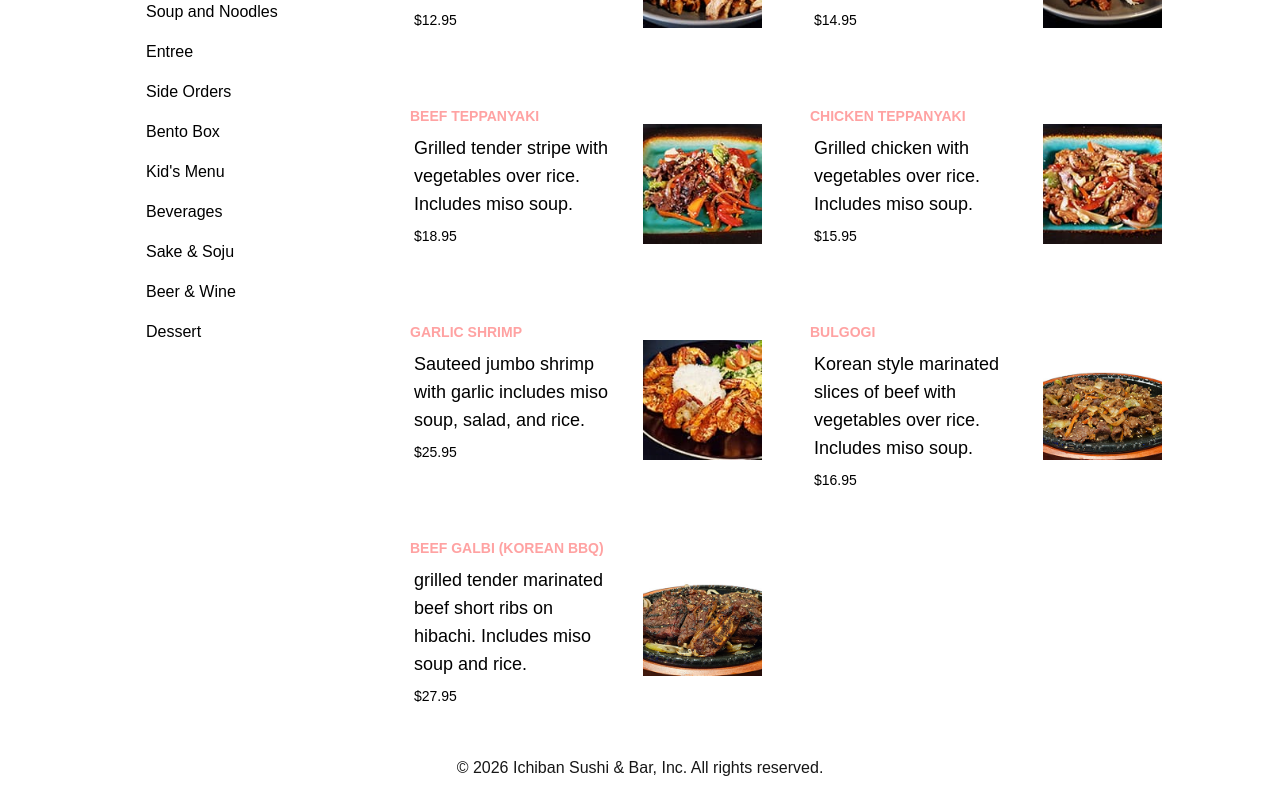
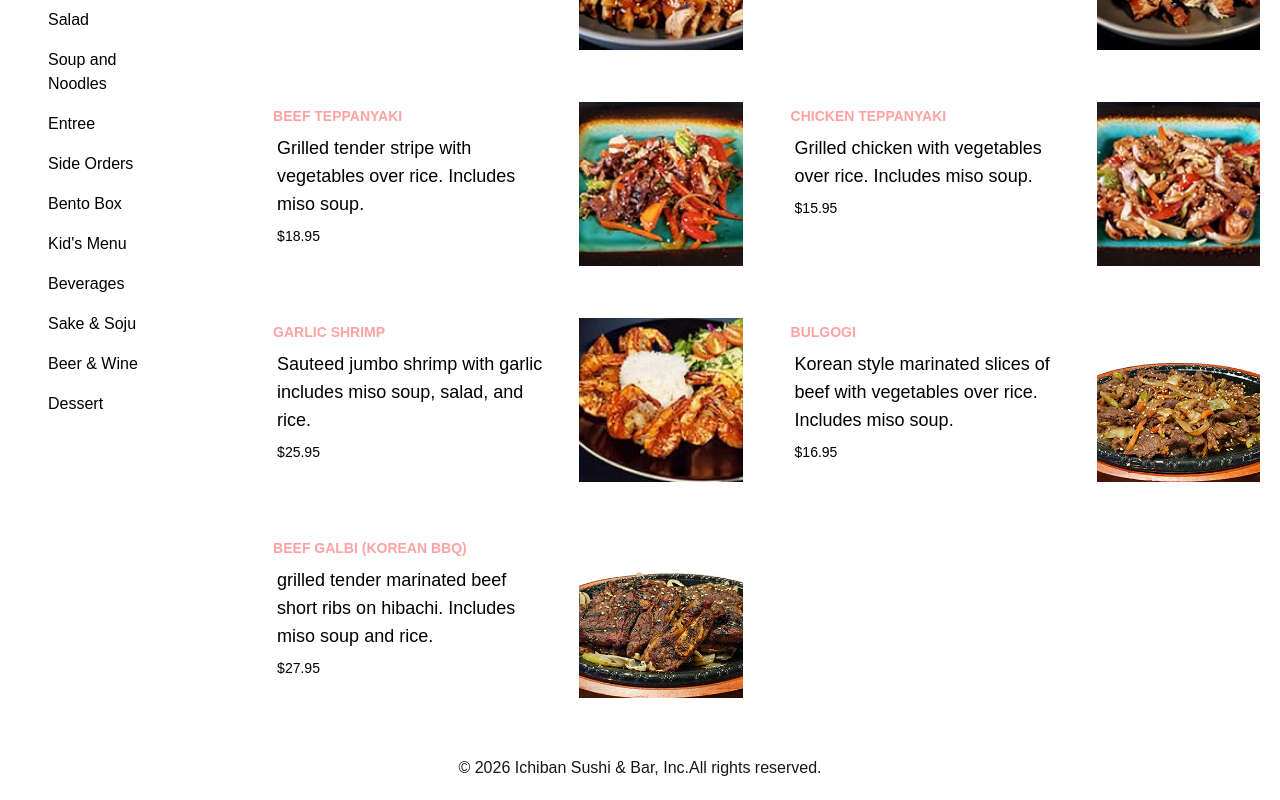
Before and after one commit to franklindesign/ichibansushi, a Next.js app: page /menu/entree in a window 1280 px wide. Shown: the part 756-1556 px from the top of the page. Built offline with nearby package versions, Linux system fonts and the light colour scheme.

Commit message:
changed Card width

```diff
--- a/app/components/card.tsx
+++ b/app/components/card.tsx
@@ -12,7 +12,7 @@ export default function Card({
   itemPrice: any;
 }) {
   return (
-    <div className="flex flex-col rounded-2xl bg-white sm:w-[600] w-sm h-50" >
+    <div className="flex flex-col rounded-2xl bg-white sm:w-[600] h-50" >
       <div className="flex justify-between items-center">
         <div className="lg:p-8 p-5 -mt-5 lg:w-100 w-50 lg:h-50">
           <div className="text-sm font-semibold  text-red-300 uppercase">
@@ -23,7 +23,7 @@ export default function Card({
         </div>
         <div className="flex justify-end">
           <img
-            className="object-cover lg:object-contain lg:h-50 h-50 rounded-2xl"
+            className="object-cover lg:object-contain sm:h-50 h-50 rounded-2xl"
             src={`${itemImage.image}`}
             alt={`${itemName.text}`}
           />
--- a/app/components/ichibanheader.tsx
+++ b/app/components/ichibanheader.tsx
@@ -151,7 +151,7 @@ export default function IchibanHeader() {
                       <ul className="text-black dark:text-white flex flex-col ">
                         {categories.map((category) => (
                           <Link
-                            className="p-2 hover:bg-red-200 hover:text-black text-black block rounded-2xl"
+                            className="p-2 hover:bg-red-200 hover:text-black text-white block rounded-2xl"
                             key={category.id}
                             onClick={handleClose}
                             href={`${category.href}`}
--- a/app/layout.tsx
+++ b/app/layout.tsx
@@ -46,7 +46,7 @@ export default function RootLayout({
         </div>
         <footer>
           <div className="flex justify-center items-center p-5">
-            © 2026 Ichiban Sushi & Bar, Inc. All rights reserved.
+            <p>© {new Date().getFullYear()} Ichiban Sushi & Bar, Inc.</p> <p>All rights reserved.</p>
           </div>
         </footer>
       </body>
```
